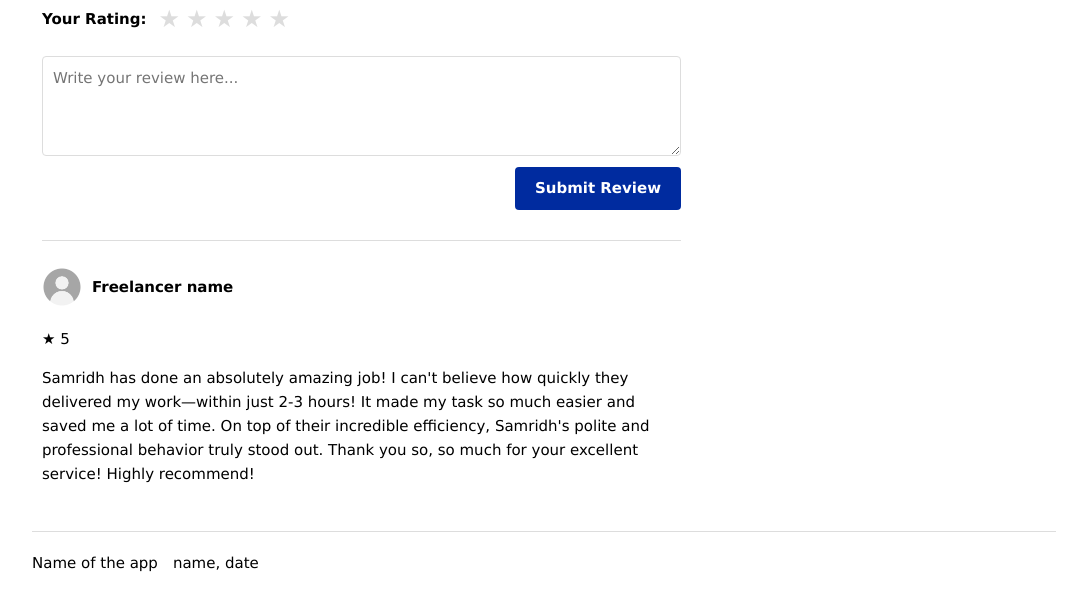
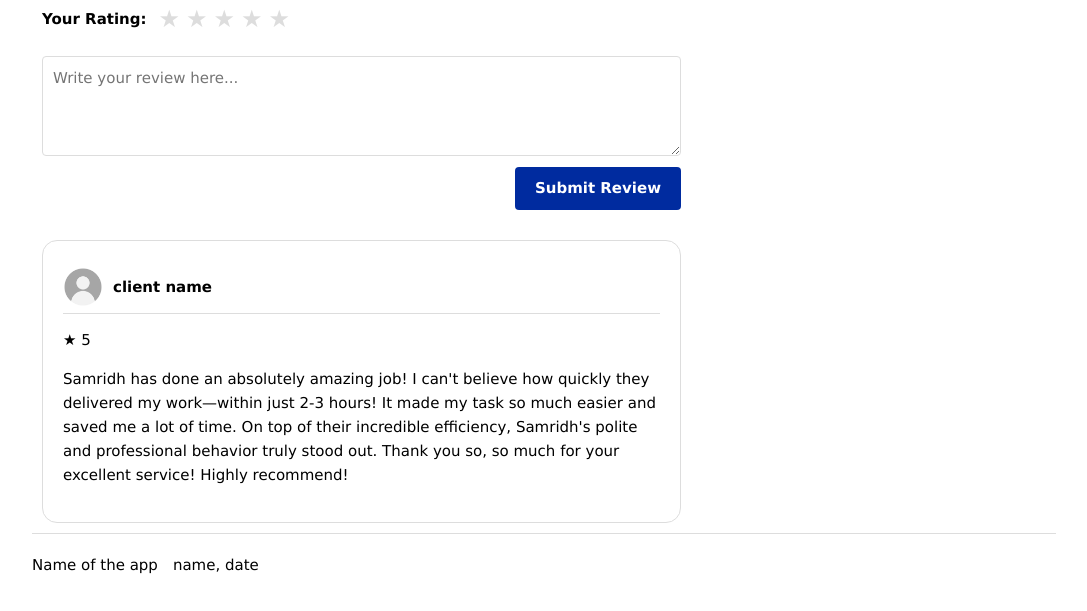
Before and after one commit to jcovaa/LTW-project, a PHP site: page /service in a window 1280 px wide. Shown: the part 1469-2080 px from the top of the page, without its empty margins (96-1183 px from the left). Before the commit the page ends 2041 px from the top, so only its background shows below. Run offline with PHP 8.4, Linux system fonts and the light colour scheme.

Commit message:
better comment style

```diff
--- a/css/styles.css
+++ b/css/styles.css
@@ -462,13 +462,14 @@ main#service_page {
 }
 
 .comment {
-   padding: 20px 0;
-   border-top: 1px solid var(--border-color);
+   padding: 20px;
+   border: 1px solid var(--border-color);
+   border-radius: 15px;
 
    header {
       display: flex;
       align-items: center;
-      margin-bottom: 5px;
+      border-bottom: 1px solid var(--border-color);
 
       img {
          width: 40px;
--- a/templates/service.tpl.php
+++ b/templates/service.tpl.php
@@ -157,7 +157,7 @@ declare(strict_types=1);
       <article class="comment">
          <header>
             <img src="images/default_profile.png" alt="Profile Picture">
-            <p>Freelancer name</p>
+            <p>client name</p>
          </header>
          <p class="number_of_stars">5</p>
          <p class="comment_text">Samridh has done an absolutely amazing job! I can't believe how quickly they delivered my work—within just 2-3 hours! It made my task so much easier and saved me a lot of time. On top of their incredible efficiency, Samridh's polite and professional behavior truly stood out. Thank you so, so much for your excellent service! Highly recommend!</p>
```
